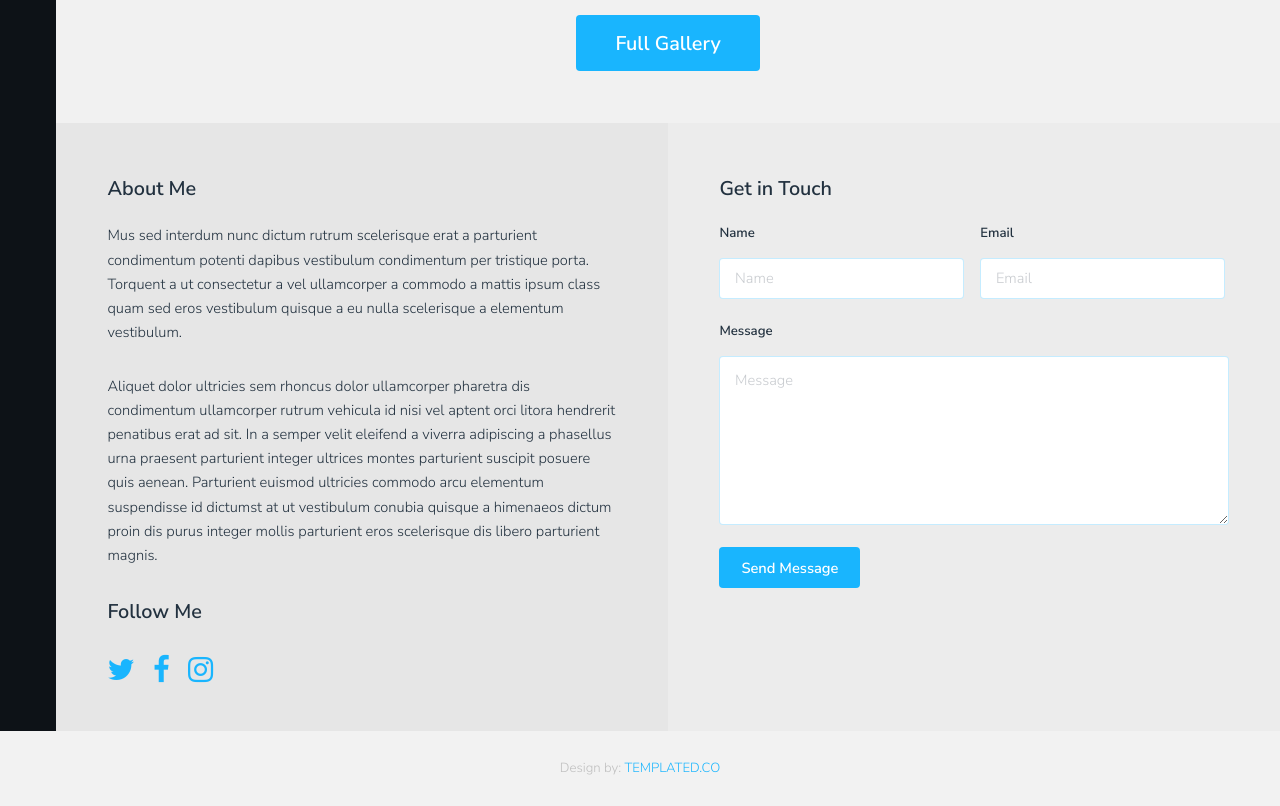
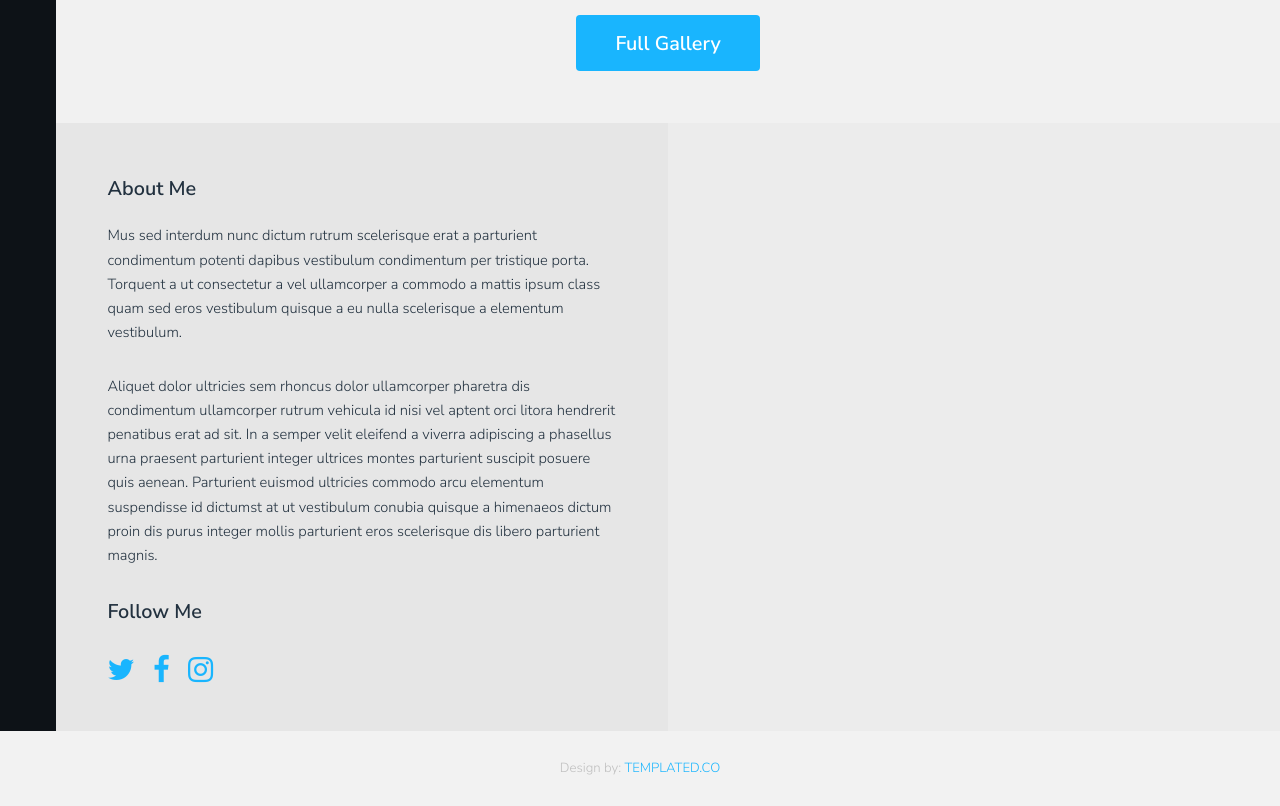
Before and after one commit to hannahgunderman/hannahgunderman.github.io, a plain HTML site: page index.html in a window 1280 px wide. Shown: the part 1320-2126 px from the top of the page. Drawn offline with Linux system fonts and the light colour scheme.

Commit message:
Update index.html

```diff
--- a/index.html
+++ b/index.html
@@ -56,21 +56,8 @@
 									</ul></div>
 
 							<!-- Form -->
-								<div class="column">
-									<h3>Get in Touch</h3>
-									<form action="#" method="post">
-										<div class="field half first">
-											<label for="name">Name</label>
-											<input name="name" id="name" type="text" placeholder="Name"></div>
-										<div class="field half">
-											<label for="email">Email</label>
-											<input name="email" id="email" type="email" placeholder="Email"></div>
-										<div class="field">
-											<label for="message">Message</label>
-											<textarea name="message" id="message" rows="6" placeholder="Message"></textarea></div>
-										<ul class="actions"><li><input value="Send Message" class="button" type="submit"></li>
-										</ul></form>
-								</div>
+
+
 						</section></section></div>
 		<div class="copyright">
 			Design by: <a href="https://templated.co/">TEMPLATED.CO</a>
```
